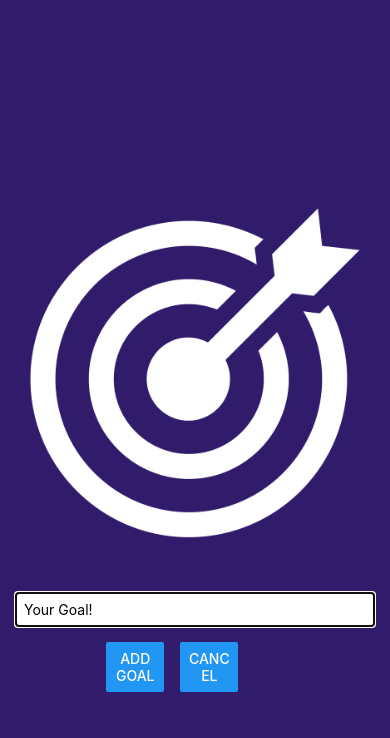
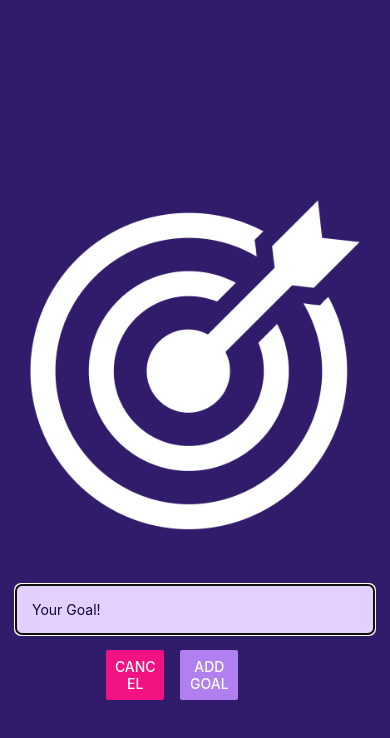
Before and after one commit to ciarancooke9/react_native_first_project, a React Native app: screen / in a window 390 px wide. Both pictures are taken after a click on the button "ADD NEW GOAL". Shown: the top 738 px of the page. Built offline with nearby package versions, Linux system fonts and the light colour scheme.

Commit message:
App style finished

```diff
--- a/App.js
+++ b/App.js
@@ -1,7 +1,7 @@
 import { useState } from "react";
 
 import { StyleSheet, View, FlatList, Button } from "react-native";
-
+import { StatusBar } from "expo-status-bar";
 import GoalItem from "./components/GoalItem";
 import GoalInput from "./components/GoalInput";
 
@@ -32,10 +32,12 @@
   }
 
   return (
+    <>
+    <StatusBar style="light"/>
     <View style={styles.appContainer}>
       <Button
         title="Add New Goal"
-        color="orange"
+        color="#5e0acc"
         onPress={startAddGoalHandler}
       />
       <GoalInput
@@ -61,6 +63,7 @@
         />
       </View>
     </View>
+    </>
   );
 }
 
@@ -69,6 +72,7 @@
     flex: 1,
     paddingTop: 50,
     paddingBottom: 16,
+    backgroundColor: '#1e085a',
   },
   goalsContainer: {
     flex: 5,
--- a/app.json
+++ b/app.json
@@ -6,6 +6,7 @@
     "orientation": "portrait",
     "icon": "./assets/icon.png",
     "userInterfaceStyle": "light",
+    "backgroundColor": "#1e085a",
     "splash": {
       "image": "./assets/splash.png",
       "resizeMode": "contain",
--- a/components/GoalInput.js
+++ b/components/GoalInput.js
@@ -23,7 +23,10 @@
   return (
     <Modal visible={props.visible} animationType="slide">
       <View style={styles.inputContainer}>
-      <Image style={styles.image} source={require('../assets/images/goal.png')} />
+        <Image
+          style={styles.image}
+          source={require("../assets/images/goal.png")}
+        />
         <TextInput
           style={styles.textInput}
           placeholder="Your Goal!"
@@ -32,10 +35,10 @@
         />
         <View style={styles.buttonContainer}>
           <View style={styles.button}>
-            <Button title="Add Goal" onPress={addGoalHandler} />
+            <Button title="Cancel" onPress={props.onCancel} color="#f31282" />
           </View>
           <View style={styles.button}>
-            <Button title="Cancel" onPress={props.onCancel} />
+            <Button title="Add Goal" onPress={addGoalHandler} color="#b180f0" />
           </View>
         </View>
       </View>
@@ -51,7 +54,7 @@
     justifyContent: "center",
     alignItems: "center",
     padding: 16,
-    backgroundColor: '#311b6b',
+    backgroundColor: "#311b6b",
   },
   image: {
     width: 400,
@@ -59,9 +62,12 @@
     margin: 20,
   },
   textInput: {
-    backgroundColor: 'white',
+    backgroundColor: "#e4d0ff",
+    borderColor: "#e4d0ff",
+    color: "#120438",
+    borderRadius: 6,
     width: "100%",
-    padding: 8,
+    padding: 16,
   },
   buttonContainer: {
     marginTop: 16,
--- a/components/GoalItem.js
+++ b/components/GoalItem.js
@@ -21,8 +21,8 @@
     margin: 10,
     borderBottomWidth: 5,
     borderRadius: 8,
-    borderBottomColor: "lightblue",
-    backgroundColor: "orange",
+    borderBottomColor: "grey",
+    backgroundColor: "#5e0acc",
     color: "white",
   },
   pressedItem: {
```
